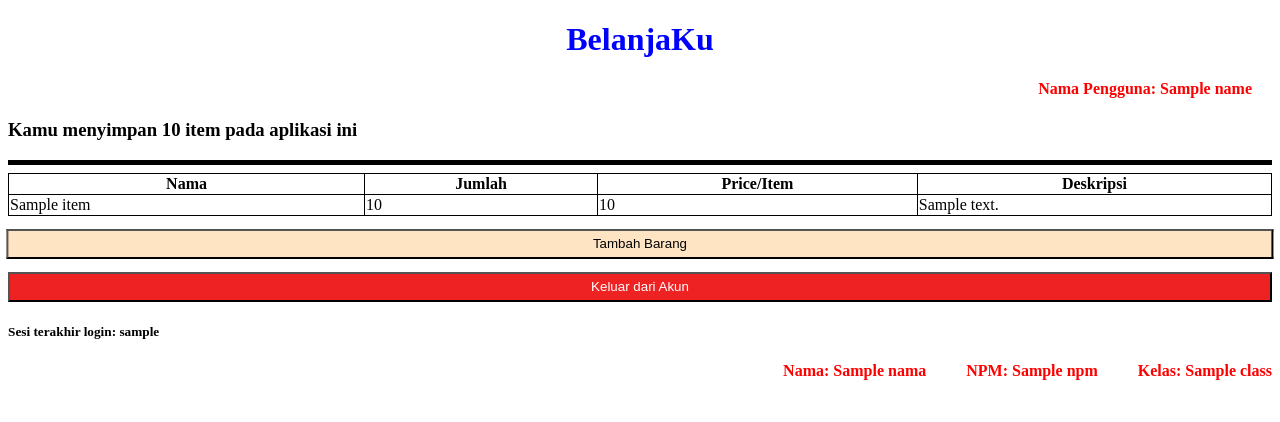
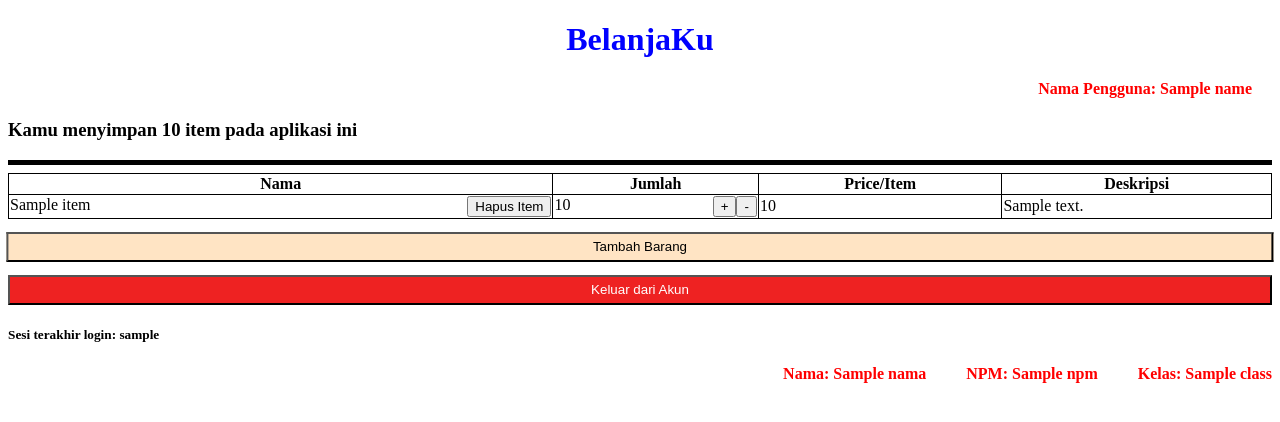
Before and after one commit to bangjai123/BelanjaKU, a Django app: template main/templates/main.html in a window 1280 px wide. Shown: the top 422 px of the page. Run offline with Django 4.2, Linux system fonts and the light colour scheme; tables that the repository leaves empty hold one stand-in row (values such as "Sample post"); the template is opened without the code that fills it: values that come from a table or form of the project are taken from there, most other values are stand-ins (such as "Sample title", 1, 10 or a date in 2020).

Commit message:
selesai bonus

```diff
--- a/main/templates/main.html
+++ b/main/templates/main.html
@@ -16,8 +16,24 @@
   </tr>
   {% for item in items%}
   <tr>
-    <td>{{item.name}}</td>
-    <td>{{item.amount}}</td>
+    <td>{{item.name}}
+      <a href="{% url 'main:hapus_item' id=item.id %}"
+       <button>
+        <button style="float:right;">Hapus Item</button>
+      </button>
+      </a>
+    </td>
+    <td>{{item.amount}}
+      <a href="{% url 'main:kurangi_item' id=item.id %}"
+        <button>
+          <button style="float:right;">-</button>
+        </button>
+      </a>
+      <a href="{% url 'main:tambah_item' id=item.id %}"
+        <button>
+          <button style="float:right;">+</button>
+        </button>
+      </a>
     <td>{{item.price}}</td>
     <td>{{item.description}}</td>
   </tr>
--- a/main/urls.py
+++ b/main/urls.py
@@ -1,10 +1,13 @@
 from django.urls import path
-from main.views import show_main, create_item, show_json, show_xml, show_json_by_id,show_xml_by_id,register,login_user,logout_user
+from main.views import show_main, create_item, show_json, show_xml, show_json_by_id,show_xml_by_id,register,login_user,logout_user,hapus_item, tambah_item,kurangi_item
 
 
 app_name = 'main'
 
 urlpatterns = [
+    path('hapus-item/<int:id>',hapus_item,name="hapus_item"),
+    path('tambah-item/<int:id>',tambah_item,name="tambah_item"),
+    path('kurangi-item/<int:id>',kurangi_item,name="kurangi_item"),
     path('', show_main, name='show_main'),
     path('create-item', create_item, name='create_item'),
     path('xml/', show_xml, name='show_xml'),
```
Also changed, not shown: main/views.py (+21 -0 lines).
